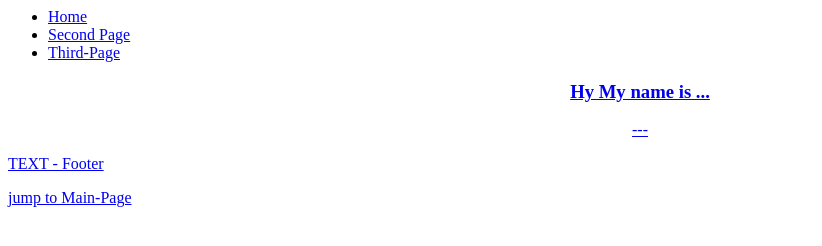
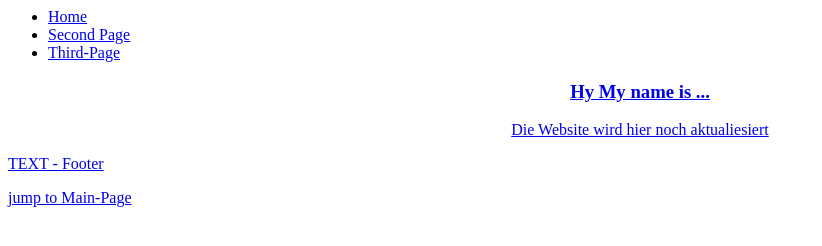
Before and after one commit to alenCampus/alenCampus.github.io, a plain HTML site: page file3.html in a window 1280 px wide. Shown: the whole page, without its empty margins (0-822 px from the left). Drawn offline with Linux system fonts and the light colour scheme.

Commit message:
Added a smal text

```diff
--- a/file3.html
+++ b/file3.html
@@ -17,7 +17,7 @@
 
 	<section class="intro" id="home">
 		<h3> Hy My name is ... </h3>
-		<p>---</p>
+		<p>Die Website wird hier noch aktualiesiert</p>
 	</section>
 
 	<footer>
```
